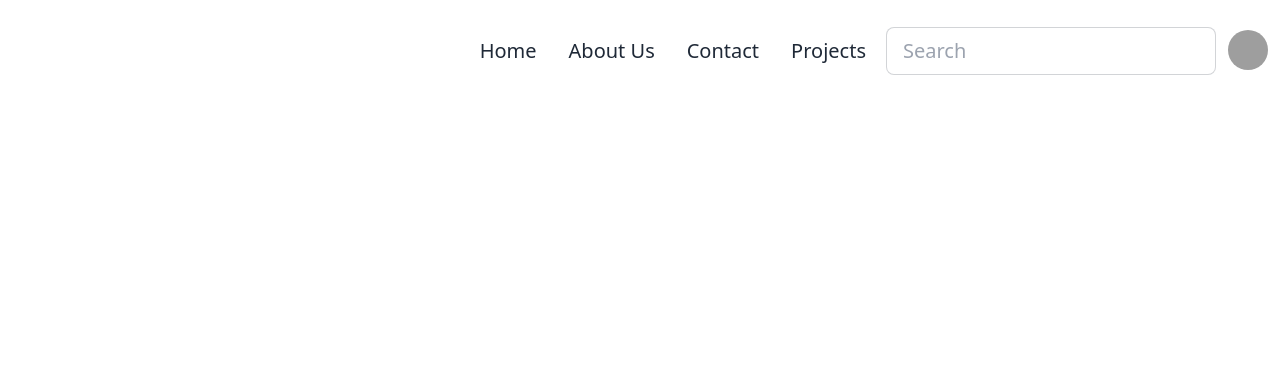
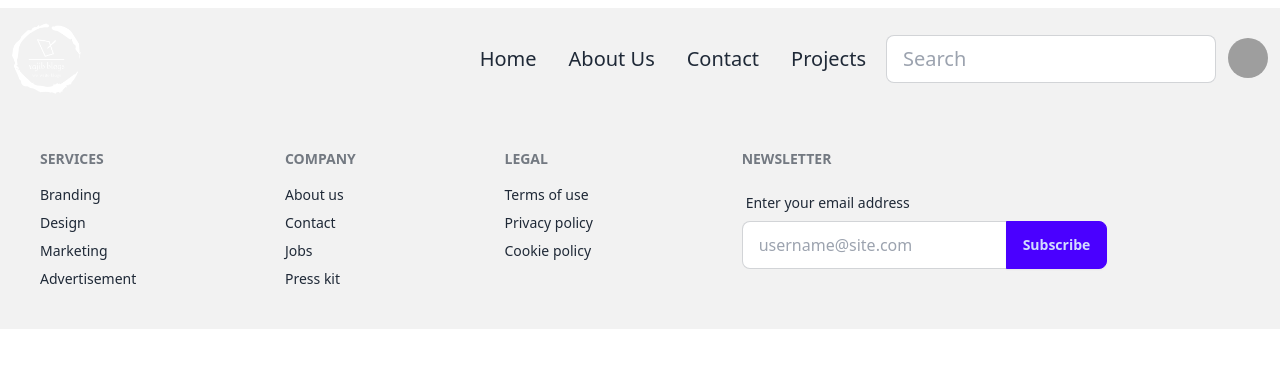
Before and after one commit to rajib010/MERN-BlogApp, a React (Vite) app in the folder frontend/: page / in a window 1280 px wide. Shown: the top 368 px of the page. Built offline with nearby package versions, Linux system fonts and the light colour scheme; sample sign-in values are in the browser's storage; grey boxes are pictures that could not be loaded.

Commit message:
fixed bugs and added footer component

```diff
--- a/frontend/src/App.jsx
+++ b/frontend/src/App.jsx
@@ -10,7 +10,7 @@ const App = () => {
   const { authUser } = useAuthContext()
 
   return (
-    <div className='container mx-auto'>
+    <div className='container mx-auto my-2 bg-white'>
       <Routes>
         <Route path='/' element={authUser ? <Home /> : <Navigate to={'/login'} />} />
         <Route path='/about' element={<About />} />
--- /dev/null
+++ b/frontend/src/components/footer/footer.jsx
@@ -0,0 +1,42 @@
+import React from 'react'
+
+const footer = () => {
+    return (
+        <footer className="footer p-10 bg-base-200 text-base-content">
+            <nav>
+                <h6 className="footer-title">Services</h6>
+                <a className="link link-hover">Branding</a>
+                <a className="link link-hover">Design</a>
+                <a className="link link-hover">Marketing</a>
+                <a className="link link-hover">Advertisement</a>
+            </nav>
+            <nav>
+                <h6 className="footer-title">Company</h6>
+                <a className="link link-hover">About us</a>
+                <a className="link link-hover">Contact</a>
+                <a className="link link-hover">Jobs</a>
+                <a className="link link-hover">Press kit</a>
+            </nav>
+            <nav>
+                <h6 className="footer-title">Legal</h6>
+                <a className="link link-hover">Terms of use</a>
+                <a className="link link-hover">Privacy policy</a>
+                <a className="link link-hover">Cookie policy</a>
+            </nav>
+            <form>
+                <h6 className="footer-title">Newsletter</h6>
+                <fieldset className="form-control w-80">
+                    <label className="label">
+                        <span className="label-text">Enter your email address</span>
+                    </label>
+                    <div className="join">
+                        <input type="text" placeholder="username@site.com" className="input input-bordered join-item" />
+                        <button className="btn btn-primary join-item">Subscribe</button>
+                    </div>
+                </fieldset>
+            </form>
+        </footer>
+    )
+}
+
+export default footer
--- a/frontend/src/components/header/Header.jsx
+++ b/frontend/src/components/header/Header.jsx
@@ -14,7 +14,7 @@ function Header() {
     }
 
     return (
-        <div className="navbar bg-base-100 ">
+        <div className="navbar bg-base-200 ">
 
             {/* logo */}
             <div className="flex-1">
--- a/frontend/src/hooks/useLogin.js
+++ b/frontend/src/hooks/useLogin.js
@@ -21,7 +21,9 @@ const useLogin = () => {
             })
 
             const data = await res.json();
-            if (data.error) throw new Error(data.error);
+            if (data.error) {
+                throw new Error(data.error)
+            };
             localStorage.setItem("blog-user", JSON.stringify(data));
             setAuthUser(data)
         } catch (error) {
--- a/frontend/src/pages/home/Home.jsx
+++ b/frontend/src/pages/home/Home.jsx
@@ -1,11 +1,13 @@
 import React from 'react'
 import Header from '../../components/header/Header'
+import Footer from '../../components/footer/footer'
 
 function Home() {
   return (
     <div>
 
       <Header/>
+      <Footer />
     </div>
   )
 }
--- a/frontend/src/pages/login/Login.jsx
+++ b/frontend/src/pages/login/Login.jsx
@@ -19,7 +19,7 @@ function Login() {
   return (
     <div className='flex justify-center items-center h-screen'>
       <div className=' w-[70vw] mx-auto p-8 border rounded-3xl flex flex-col gap-5 shadow-2xl bg-base-200'>
-        <h1 className='text-2xl md:text-4xl font-bold text-white text-center mb-10'>Log In </h1>
+        <h1 className='text-2xl md:text-4xl font-bold text-white text-center mb-1'>Log In </h1>
 
         {/* inputs for username and passwords */}
 
@@ -45,9 +45,9 @@ function Login() {
             </div>
           </div>
 
-          <Link to="/signup" className='w-full md:w-[13vw] mx-3 mt-1 hover:text-blue-600'>Don't have an account?</Link>
+          <Link to="/signup" className='text-sm hover:underline hover:text-blue-600 mt-2 '>Don't have an account?</Link>
           <div>
-            <button className='btn btn-block btn-sm mt-2' disabled={loading}>
+            <button className='btn mt-2 w-full hover:bg-green-800 text-white text-xl font-thin bg-blue-800 ' disabled={loading}>
               {loading ? <span className='loading loading-spinner'></span> : "Login"}
             </button>
           </div>
--- a/frontend/src/pages/signup/Signup.jsx
+++ b/frontend/src/pages/signup/Signup.jsx
@@ -30,8 +30,8 @@ const Signup = () => {
   }
 
   return (
-    <div className='flex justify-center items-center min-h-32'>
-      <div className=' w-[70vw] mx-auto p-8 border rounded-3xl flex flex-col gap-5 shadow-2xl bg-base-200'>
+    <div className='flex justify-center items-center w-[50vw] h-[100vh] mx-auto'>
+      <div className=' w-[70vw] mx-auto py-2 px-10 border rounded-3xl flex flex-col gap-5 shadow-2xl bg-base-200'>
         <h1 className="text-3xl font-semibold text-center text-gray-300">
           SignUp <span className='text-blue-500'>Blog App</span>
         </h1>
@@ -96,7 +96,7 @@ const Signup = () => {
           <Link to="/login" className='text-sm hover:underline hover:text-blue-600 mt-2 inline-block'>Already have an account?</Link>
 
           <div>
-            <button className="btn mt-2 hover:bg-green-800 text-white text-xl font-thin bg-blue-800 " disabled={loading}>
+            <button className="btn mt-2 w-full hover:bg-green-800 text-white text-xl font-thin bg-blue-800 " disabled={loading}>
               {loading ? <span className='loading loading-spinner'></span> : "Sign up"}
             </button>
           </div>
```
